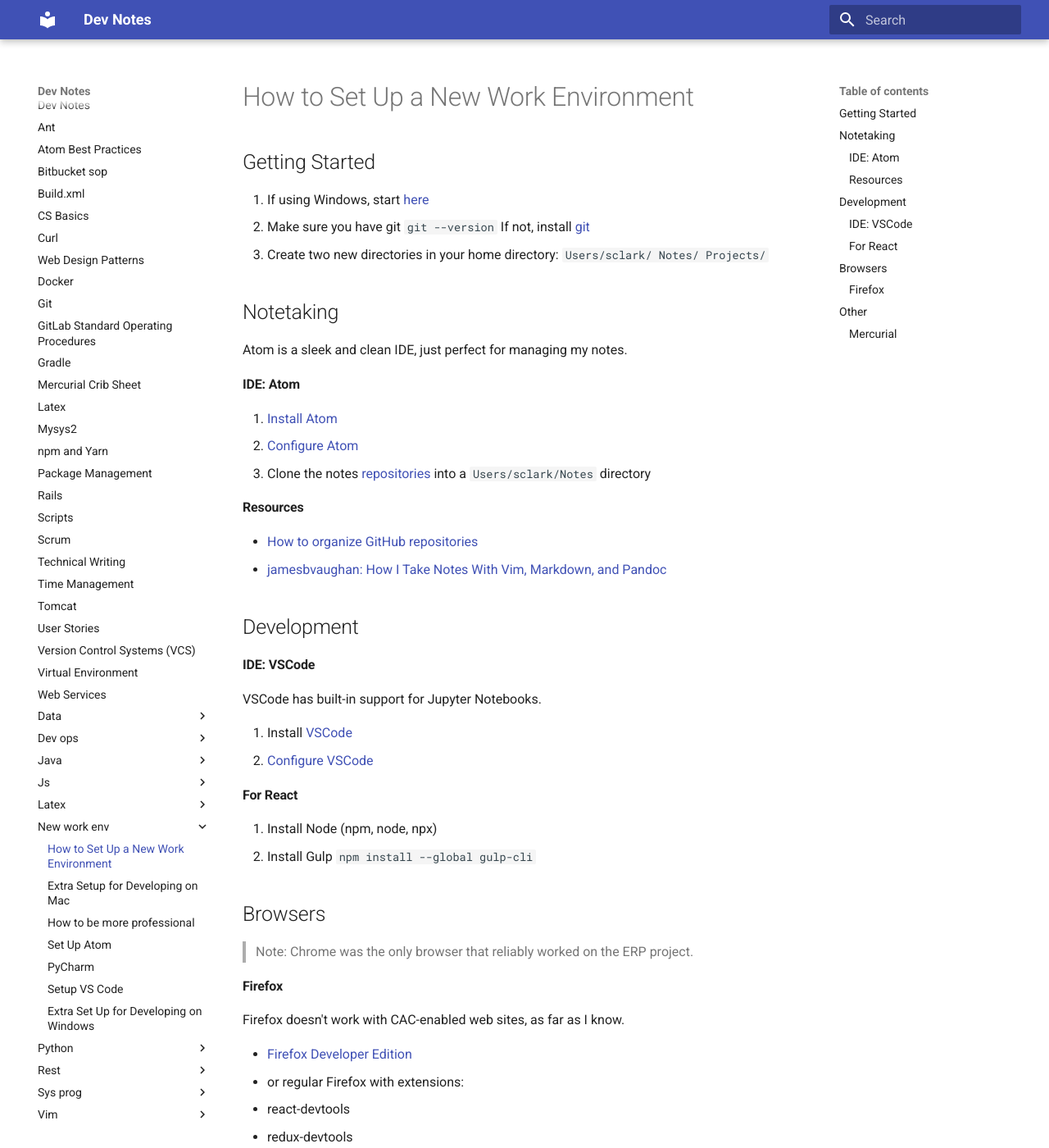
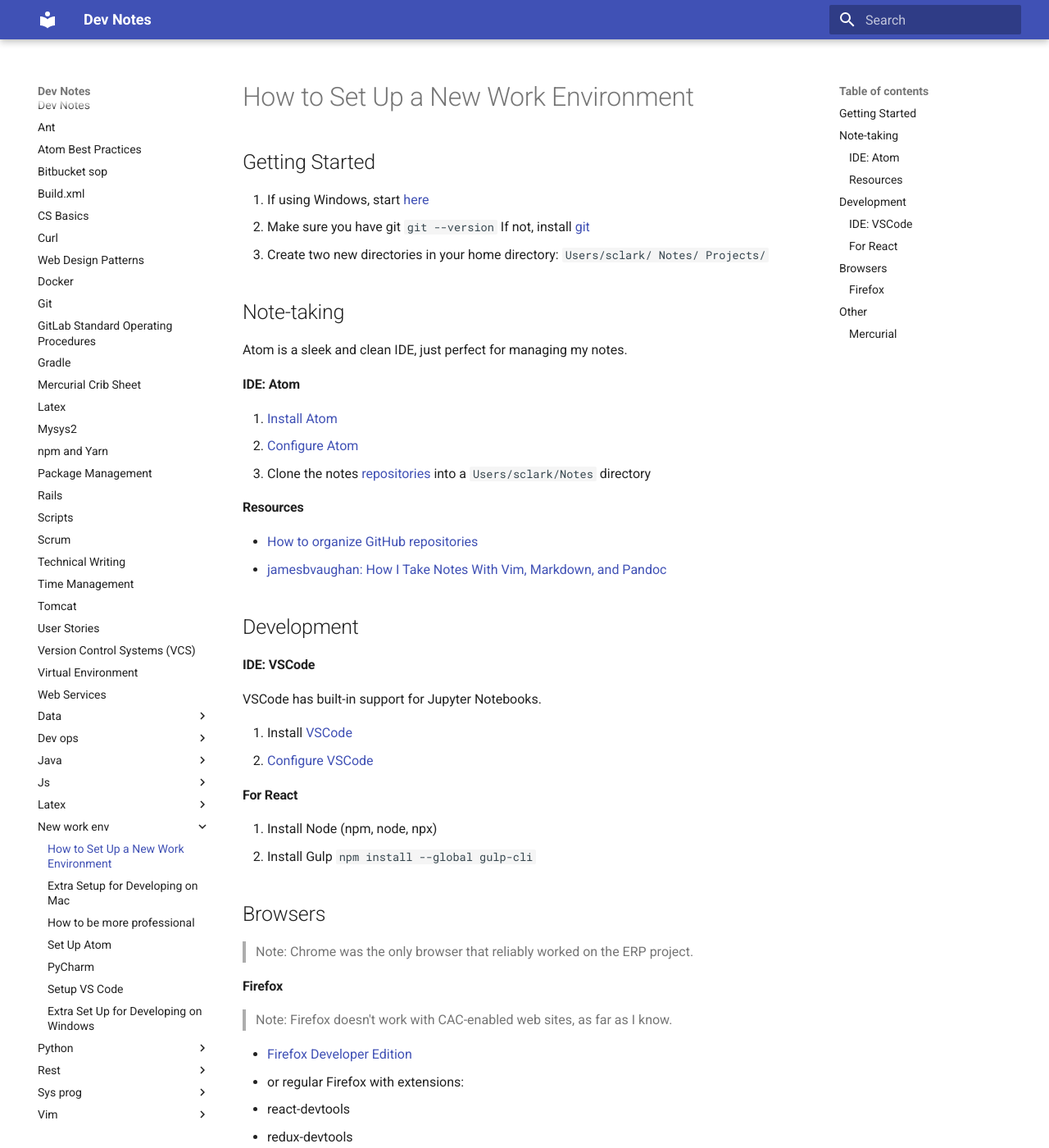
Before and after one commit to shylaclark/dev-notes, an MkDocs documentation site: the page built from docs/new-work-env/README.md, in a window 1280 px wide and 1400 px high. Shown: the whole window at 82% size. Built offline with MkDocs 1.6.1 and Material for MkDocs 9.7.7, drawn with Linux system fonts in a browser that asks for light colours.

Commit message:
Update README.md

````diff
--- a/docs/new-work-env/README.md
+++ b/docs/new-work-env/README.md
@@ -14,7 +14,7 @@
               Projects/
     ```
 
-## Notetaking
+## Note-taking
 Atom is a sleek and clean IDE, just perfect for managing my notes.
 
 #### IDE: Atom
@@ -42,7 +42,7 @@
 > Note: Chrome was the only browser that reliably worked on the ERP project.
 
 #### Firefox
-Firefox doesn't work with CAC-enabled web sites, as far as I know.
+> Note: Firefox doesn't work with CAC-enabled web sites, as far as I know.
 
 * [Firefox Developer Edition](https://www.mozilla.org/en-US/firefox/68.0a2/firstrun/)
 * or regular Firefox with extensions:
````
